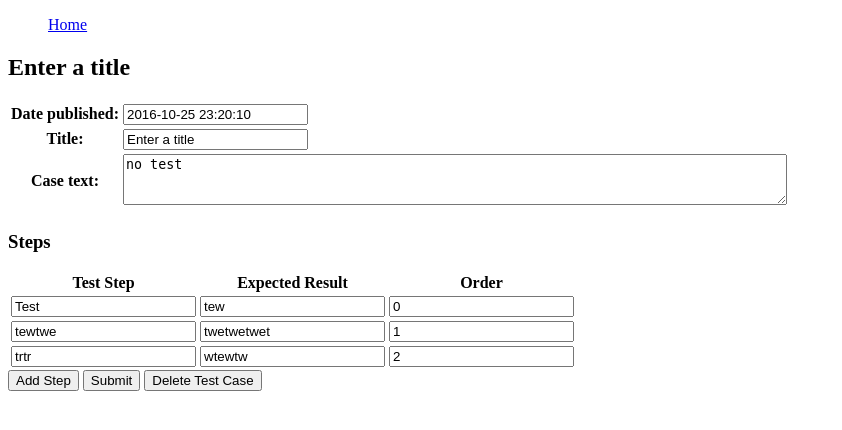
After one commit to yangjourney/TestManager-1, a Django app: page /12/ in a window 1280 px wide. The commit adds this page. Shown: the top 430 px of the page, without its empty margins (0-842 px from the left). Run offline with Django 3.2, Linux system fonts and the light colour scheme; data comes from the database, SQL or seed files in the repository; both versions use the stored data as it was after the commit.

Commit message:
Added the ability to add steps to test cases

```diff
--- a/TestManager/settings.py
+++ b/TestManager/settings.py
@@ -106,7 +106,7 @@ AUTH_PASSWORD_VALIDATORS = [
 
 LANGUAGE_CODE = 'en-us'
 
-TIME_ZONE = 'UTC'
+TIME_ZONE = 'UTC-5h'
 
 USE_I18N = True
 
--- a/TestManager/urls.py
+++ b/TestManager/urls.py
@@ -19,4 +19,5 @@ from django.contrib import admin
 urlpatterns = [
     url(r'^testlibrary/', include('testlibrary.urls')),
     url(r'^admin/', admin.site.urls),
+	url(r'^', include('testlibrary.urls')),
 ]
--- /dev/null
+++ b/testlibrary/forms.py
@@ -0,0 +1,14 @@
+from django import forms
+from django.forms import ModelForm, Textarea
+from .models import *
+
+class NameForm(forms.Form):
+	your_name = forms.CharField(label='Your name', max_length=100)
+
+class CaseForm(ModelForm):
+	class Meta:
+		model = Case
+		fields = ['creation_date', 'title', 'case_text']
+		widgets = {
+			'case_text': Textarea(attrs={'cols': 80, 'rows':3})
+		}
--- a/testlibrary/models.py
+++ b/testlibrary/models.py
@@ -11,5 +11,8 @@ class Step(models.Model):
     result_text = models.CharField(max_length=200)
     order = models.IntegerField(default=0)
 
+    class Meta:
+        ordering = ['order']
+
 
 # Create your models here.
--- a/testlibrary/templates/base.html
+++ b/testlibrary/templates/base.html
@@ -1,13 +1,14 @@
 <!DOCTYPE html>
+{% load static %}
 <html lang="en">
     <head>
-        <link rel="stylesheet" href="style.css" />
+        <link rel="stylesheet" href="{% static "/testlibrary/css/style.css" %}" />
         <title>{% block title %}Test Manager{% endblock %}</title>
     </head>
     <body>
         <div id="sidebar">
             {% block sidebar %}
-            <ul>
+            <ul style="list-style:none">
                 <li><a href="/testlibrary/">Home</a></li>
             </ul>
             {% endblock %}
--- /dev/null
+++ b/testlibrary/templates/testlibrary/casedetail.html
@@ -0,0 +1,16 @@
+{% extends "base.html" %}
+{% load static %}
+{% block content %}
+<form action="{% url 'testlibrary:casedetail' case.id %}" method='post'>
+	{{ step_formset.management_form }}
+	{% csrf_token %}
+	<h2>{{ case.title }}</h2>
+	{{ form.non_field_errors }}
+	<table>
+		{{ form.as_table }}
+	</table>
+	{% include "testlibrary/steplist.html" %}
+	<input type="submit" value="Submit" />
+	<input type="button" value="Delete Test Case" onclick="location.href='{% url 'testlibrary:deletecase' case.id %}';" />
+</form>
+{% endblock %}
--- a/testlibrary/templates/testlibrary/createcase.html
+++ b/testlibrary/templates/testlibrary/createcase.html
@@ -1,3 +1,5 @@
+{% extends "base.html" %}
+{% block content %}
 <h1>Create a new case</h1>
 
 {% if error_message %}<p><strong>{{ error_message }}</strong></p>{% endif %}
@@ -7,3 +9,4 @@
     <input type="text" name="title" id="title" value="Enter a title" />
     <input type="submit" value="Create">
 </form>
+{% endblock %}
--- /dev/null
+++ b/testlibrary/templates/testlibrary/name.html
@@ -0,0 +1,5 @@
+<form action="/your-name/" method="post">
+	{% csrf_token %}
+	{{ form }}
+	<input type="submit" value="Submit" />
+</form>
--- /dev/null
+++ b/testlibrary/templates/testlibrary/steplist.html
@@ -0,0 +1,42 @@
+<h3>Steps</h3>
+	<table id="step_table">
+	<th>Test Step</th>
+	<th>Expected Result</th>
+	<th>Order</th>
+	{% for step_form in step_formset %}
+	{% if step_form.errors %}
+	{% for field in step_form %}
+		{% for error in field.errors %}
+		 <p>{{error|escape}}</p>
+		 {% endfor %}
+		{% endfor %}
+	{% endif %}
+
+	{{ step_form.non_field_errors }}
+	{{ step_form.id }}
+				<tr>
+					<td>{{ step_form.step_text }}</td>
+					<td>{{ step_form.result_text }}</td>
+					<td>{{ step_form.order }}</td>
+					{% if formset.can_delete %}
+					<td>{{ step_form.DELETE }}</td>
+					{% endif %}
+				</tr>
+	{% endfor %}
+	</table>
+	<input type="button" value="Add Step" onclick="AddStep()"/>
+	<script>
+	function AddStep(){
+		mgmt_form = document.getElementById("id_steps-TOTAL_FORMS");
+		step_count = parseInt(mgmt_form.value) + 1
+		mgmt_form.value = step_count;
+		var table = document.getElementById("step_table");
+		var row = table.insertRow(-1)
+		var cell1 = row.insertCell(0);
+		var cell2 = row.insertCell(1);
+		var cell3 = row.insertCell(2);
+		cell1.innerHTML = '<input type="text" id="id_steps-'+step_count+'-step_text" maxlength="200" name="steps-'+step_count+'-step_text" />';
+		cell2.innerHTML = '<input type="text" id="id_steps-'+step_count+'-result_text" maxlength="200" name="steps-'+step_count+'-result_text" />';
+		cell3.innerHTML = '<input type="number" id="id_steps-'+step_count+'-order" name="id_steps-'+step_count+'-order" value="'+step_count+'" />';
+	}
+	</script>
--- a/testlibrary/urls.py
+++ b/testlibrary/urls.py
@@ -5,7 +5,9 @@ from . import views
 app_name = 'testlibrary'
 urlpatterns = [
         url(r'^$',views.IndexView.as_view(), name='index'),
-        url(r'^(?P<pk>[0-9]+)/$', views.DetailView.as_view(), name='detail'),
+        url(r'^(?P<case_id>[0-9]+)/$', views.case_form, name='casedetail'),
         url(r'^CreateCase/$', views.createcase, name='createcase'),
         url(r'^submitnewcase/$',views.submitnewcase, name='submitnewcase'),
+		url(r'^updatecase/(?P<pk>[0-9]+)/$',views.updatecase, name='updatecase'),
+		url(r'^deletecase/(?P<pk>[0-9]+)/$', views.deletecase, name='deletecase'),
     ]
--- a/testlibrary/views.py
+++ b/testlibrary/views.py
@@ -3,7 +3,10 @@ from django.http import HttpResponse, HttpResponseRedirect
 from django.views import generic
 from django.utils import timezone
 from django.urls import reverse
+from django.forms import inlineformset_factory
 from .models import Case, Step
+import sys
+from .forms import *
 
 class IndexView(generic.ListView):
     template_name = 'testlibrary/index.html'
@@ -30,4 +33,64 @@ def submitnewcase(request):
             })
     c.save()
     return HttpResponseRedirect(reverse('testlibrary:index'))
-# Create your views here.
+
+def updatecase(request, pk):
+	if request.method == 'POST':
+		case_form = CaseForm(request.POST, instance=Case.objects.get(pk=pk))
+		if case_form.is_valid():
+			case_form.save()
+
+			return HttpResponseRedirect(reverse('testlibrary:index'))
+
+	return HttpResponse(str(request.POST.keys()) + str(request.POST.values()))
+
+
+def case_form(request, case_id):
+	case = Case.objects.get(pk=case_id)
+	case_form_set = inlineformset_factory(Case, Step, fields=('step_text','result_text','order',), extra=0)
+	args = {'case': case}
+	# if this is a POST request we need to process the form data
+	if request.method == 'POST':
+		print(str(request.POST))
+
+		# create a form instance and populate it with data from the request
+		form = CaseForm(request.POST, instance=case, prefix='master')
+		formset = case_form_set(request.POST, request.FILES, instance=case, prefix='steps')
+
+		# check whether the form is valid
+		try:
+			if form.is_valid():
+				print('forms are valid')
+			if formset.is_valid():
+				print('other form valid')
+		except:
+			print('exception when validating forms')
+			print(formset.errors)
+			return HttpResponse('Something went wrong')
+
+		if form.is_valid() and formset.is_valid():
+			try:
+				form.save()
+				formset.save()
+				return HttpResponseRedirect(reverse('testlibrary:index'))
+			except:
+				print('exception when saving data')
+		else:
+			try:
+				args['form'] = form
+				args['step_formset'] = formset
+			except:
+				print('exception when setting values')
+			print(form.errors)
+			print(formset.errors)
+			return render(request, 'testlibrary/casedetail.html', args)
+	# if a GET method, create a blank form
+	else:
+		form = CaseForm(instance=case, prefix='master')
+		formset = case_form_set(instance=case, prefix='steps')
+	return render(request, 'testlibrary/casedetail.html', {'form': form, 'step_formset':formset, 'case': case})
+
+def deletecase(request, pk):
+	case = Case.objects.get(pk=pk)
+	case.delete()
+	return HttpResponseRedirect(reverse('testlibrary:index'))
```
Also changed, not shown: testlibrary/static/testlibrary/js/utils.js (added, +16 -0 lines), testlibrary/templates/form_snippet.html (added, +9 -0 lines), testlibrary/templates/testlibrary/detail.html (+26 -5 lines), testlibrary/templates/testlibrary/index.html (+11 -3 lines), testlibrary/templates/testlibrary/steps.html (added, +9 -0 lines), db.sqlite3, testlibrary/static/testlibrary/css/style.css (added).
